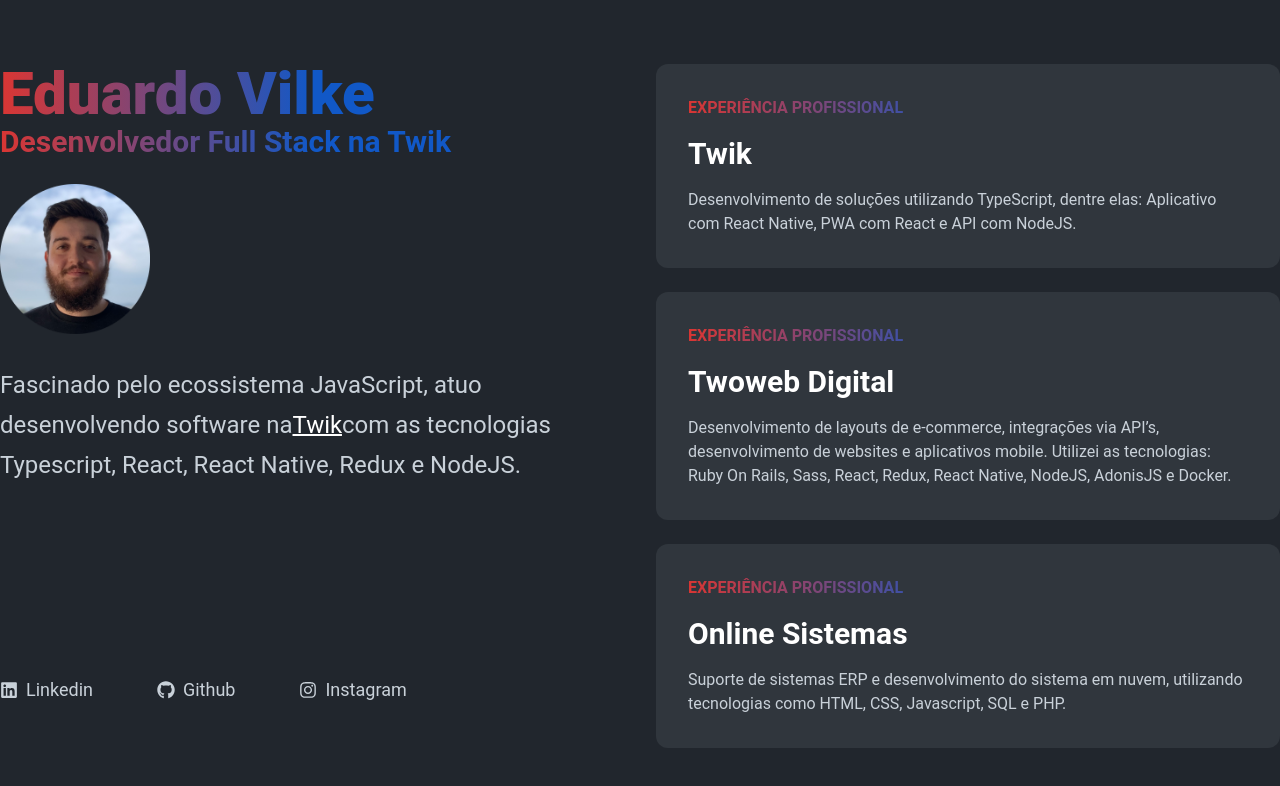
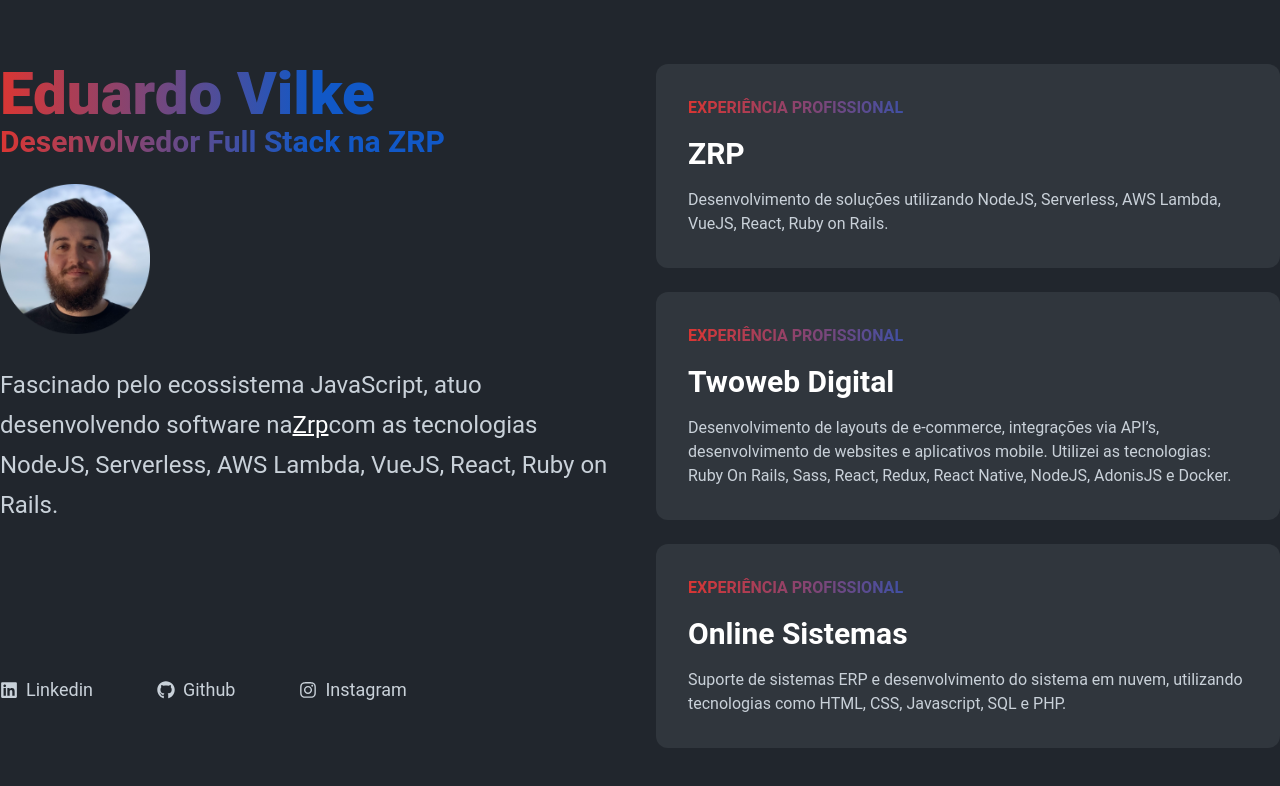
Before and after one commit to eduardovilke/eduardovilke.com, a Next.js app: page / in a window 1280 px wide. Shown: the top 786 px of the page. Built offline with nearby package versions, Linux system fonts and the light colour scheme.

Commit message:
updated company infos

```diff
--- a/src/components/About/index.tsx
+++ b/src/components/About/index.tsx
@@ -9,7 +9,7 @@
         <h1 className="text-6xl font-extrabold bg-clip-text bg-gradient-to-r from-red via-blue to-blue text-transparent" >
         Eduardo Vilke
         </h1>
-        <h2 className="text-3xl font-bold mb-6 bg-clip-text bg-gradient-to-r from-red via-blue to-blue text-transparent">Desenvolvedor Full Stack na Twik</h2>
+        <h2 className="text-3xl font-bold mb-6 bg-clip-text bg-gradient-to-r from-red via-blue to-blue text-transparent">Desenvolvedor Full Stack na ZRP</h2>
         <Image
           src="/eduardo-face.png"
           alt="Foto arredondada de perfil mostrando o Eduardo, ao fundo um céu azulado"
@@ -19,14 +19,14 @@
         <p className="text-2xl text-gray-light mt-6 leading-10">
           Fascinado pelo ecossistema JavaScript, atuo desenvolvendo software na
           <a
-            href="https://www.twik.com.br/"
+            href="https://www.zrp.com.br/"
             target="_blank"
             className="text-white underline underline-offset-1"
             rel="noreferrer"
           >
-            Twik
+            Zrp
           </a>
-          com as tecnologias Typescript, React, React Native, Redux e NodeJS.
+          com as tecnologias NodeJS, Serverless, AWS Lambda, VueJS, React, Ruby on Rails.
         </p>
       </div>
       <footer className="flex justify-start text-gray-light">
--- a/src/components/WorkExperiencie/index.tsx
+++ b/src/components/WorkExperiencie/index.tsx
@@ -3,8 +3,8 @@
 export function WorkExperience(){
   const jobs = [
     {
-      title: 'Twik',
-      description: 'Desenvolvimento de soluções utilizando TypeScript, dentre elas: Aplicativo com React Native, PWA com React e API com NodeJS. '
+      title: 'ZRP',
+      description: 'Desenvolvimento de soluções utilizando NodeJS, Serverless, AWS Lambda, VueJS, React, Ruby on Rails.'
     },
     {
       title: 'Twoweb Digital',
```
